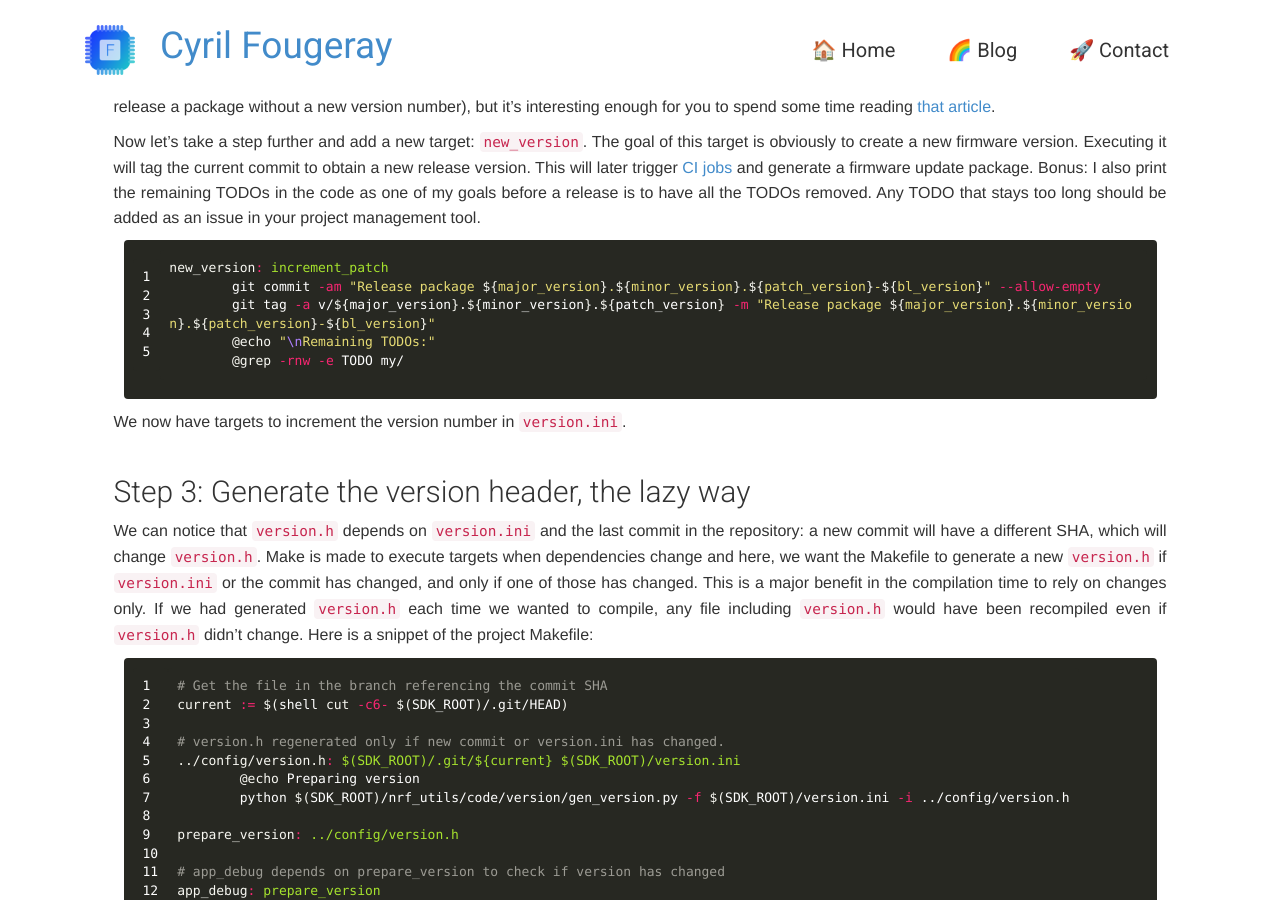
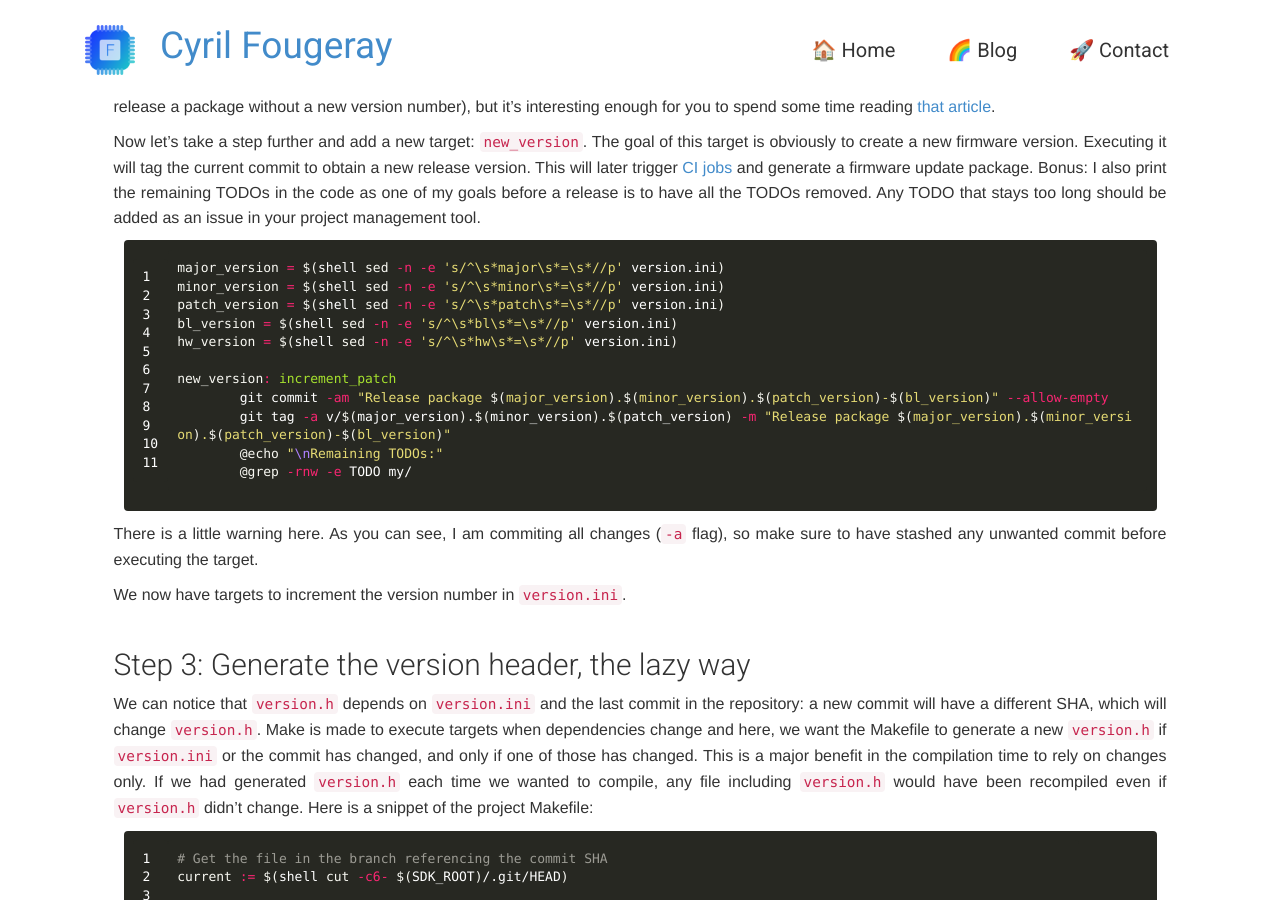
Before and after one commit to fouge/fouge.github.io, a Jekyll site: the page built from _posts/2021-01-25-recipe-automated-versioning.md, in a window 1280 px wide and 900 px high, scrolled down 1783 px. Built offline with Jekyll 4.4.1, drawn with Linux system fonts in a browser that asks for light colours; nearby versions of some CDN libraries; some web fonts are replaced.

Commit message:
Added missing variables and warning

```diff
--- a/_posts/2021-01-25-recipe-automated-versioning.md
+++ b/_posts/2021-01-25-recipe-automated-versioning.md
@@ -75,12 +75,20 @@ The script is doing nothing else but to modify `version.ini` and rewrite `versio
 Now let's take a step further and add a new target: `new_version`. The goal of this target is obviously to create a new firmware version. Executing it will tag the current commit to obtain a new release version. This will later trigger [CI jobs](http://www.cyrilfougeray.com/2020/10/03/firmware-qa-ci-cd.html) and generate a firmware update package. Bonus: I also print the remaining TODOs in the code as one of my goals before a release is to have all the TODOs removed. Any TODO that stays too long should be added as an issue in your project management tool.
 
 {% highlight make linenos %}
+major_version = $(shell sed -n -e 's/^\s*major\s*=\s*//p' version.ini)
+minor_version = $(shell sed -n -e 's/^\s*minor\s*=\s*//p' version.ini)
+patch_version = $(shell sed -n -e 's/^\s*patch\s*=\s*//p' version.ini)
+bl_version = $(shell sed -n -e 's/^\s*bl\s*=\s*//p' version.ini)
+hw_version = $(shell sed -n -e 's/^\s*hw\s*=\s*//p' version.ini)
+
 new_version: increment_patch
-	git commit -am "Release package ${major_version}.${minor_version}.${patch_version}-${bl_version}" --allow-empty
-	git tag -a v/${major_version}.${minor_version}.${patch_version} -m "Release package ${major_version}.${minor_version}.${patch_version}-${bl_version}"
+	git commit -am "Release package $(major_version).$(minor_version).$(patch_version)-$(bl_version)" --allow-empty
+	git tag -a v/$(major_version).$(minor_version).$(patch_version) -m "Release package $(major_version).$(minor_version).$(patch_version)-$(bl_version)"
 	@echo "\nRemaining TODOs:"
 	@grep -rnw -e TODO my/
 {% endhighlight %}
+
+There is a little warning here. As you can see, I am commiting all changes (`-a` flag), so make sure to have stashed any unwanted commit before executing the target.
 
 We now have targets to increment the version number in `version.ini`.
 
```
